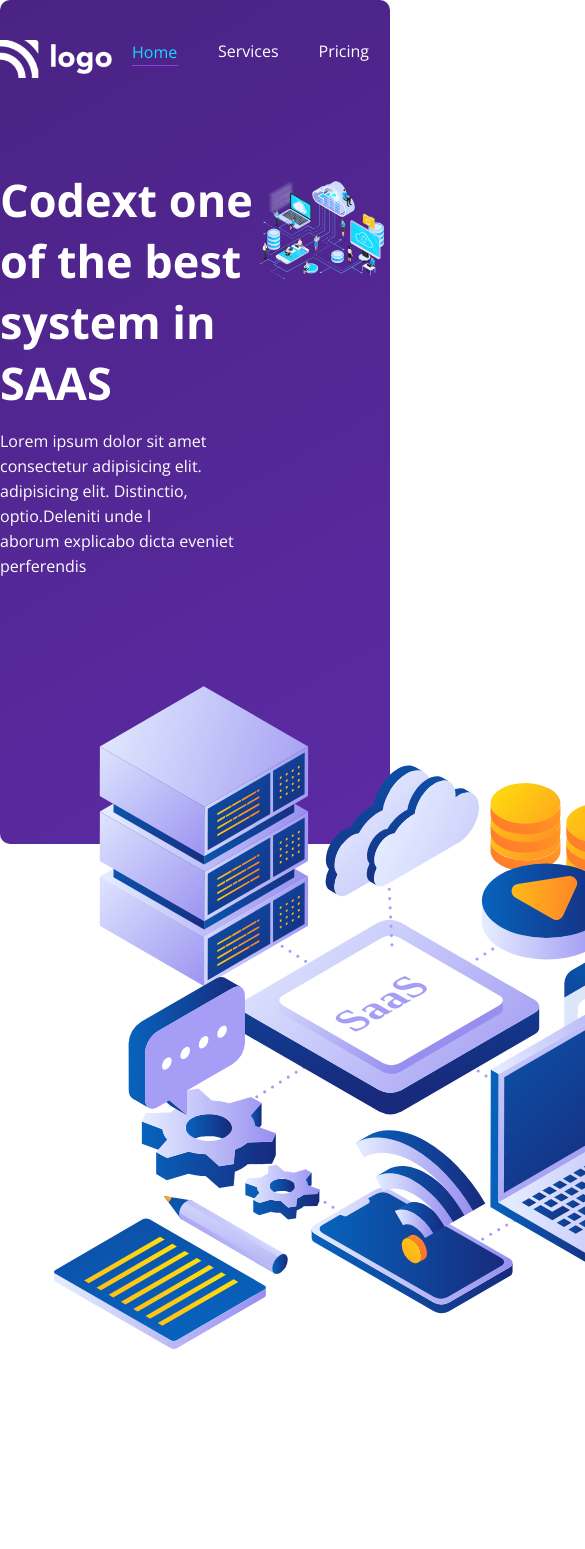
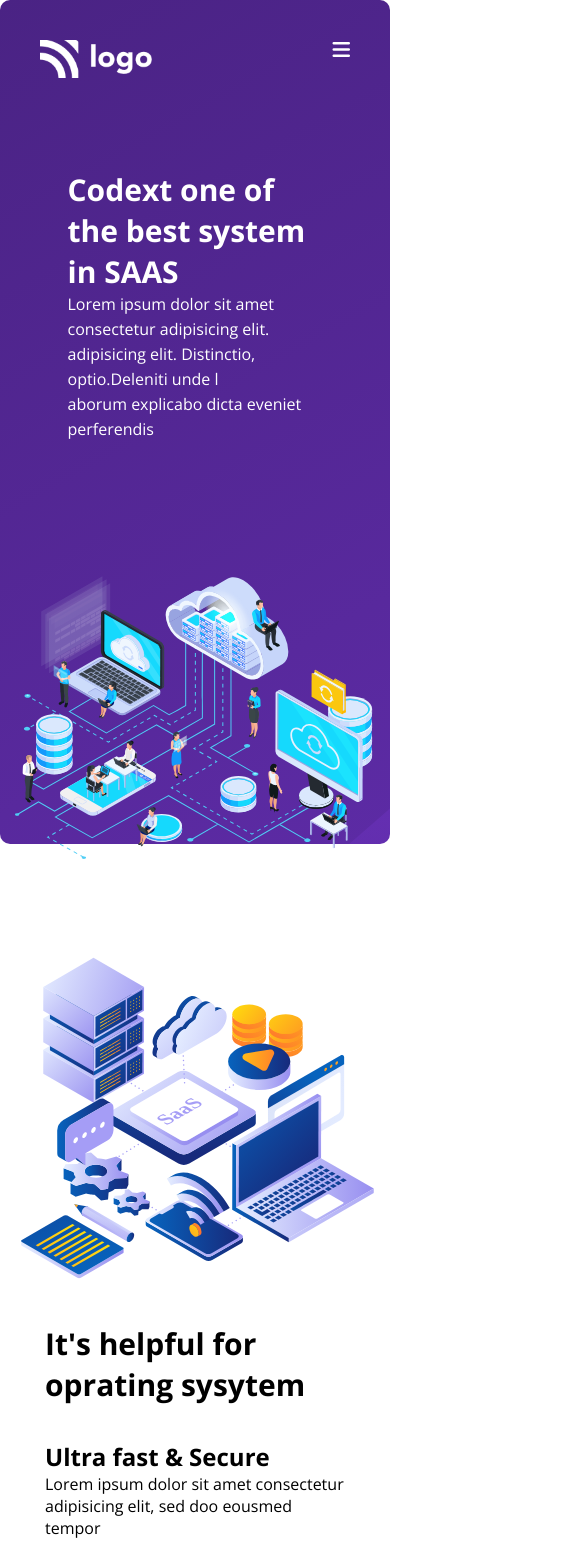
Before and after one commit to Nihalsiddiqui355/project-13, a plain HTML site: page index.html in a window 390 px wide. Shown: the top 1549 px of the page, 585 px wide, since content can reach past the window. Drawn offline with nearby package versions, Linux system fonts and the light colour scheme.

Commit message:
Mobaile Update

```diff
--- a/css/style.css
+++ b/css/style.css
@@ -15,6 +15,7 @@
 body {
     font-family: 'Open Sans', sans-serif;
 }
+
 .nav-hero {
     background-image: url("../image/bg.svg");
     background-repeat: no-repeat;
@@ -22,8 +23,9 @@ body {
     position: absolute;
     width: 100%;
     z-index: -1;
-    border-radius: 10px 10px ;
+    border-radius: 10px 10px;
 }
+
 .container {
     max-width: 70rem;
     margin: 0 auto;
@@ -32,23 +34,23 @@ body {
 /* ____________NavBar_________________________________________ */
 
 
-.nav-bar{
+.nav-bar {
     display: flex;
     justify-content: space-between;
     height: 20vh;
 }
 
-.nav-bar .logo{
+.nav-bar .logo {
     margin-top: 40px;
     width: 7rem;
     cursor: pointer;
 }
 
-.nav-bar .nav-lists{
+.nav-bar .nav-lists {
     display: flex;
 }
 
-.nav-bar .nav-lists .nav-list{
+.nav-bar .nav-lists .nav-list {
     list-style: none;
     margin: 0px 20px;
     margin-top: 40px;
@@ -56,10 +58,11 @@ body {
     cursor: pointer;
 }
 
-.nav-bar .nav-lists .nav-list:nth-child(1){
+.nav-bar .nav-lists .nav-list:nth-child(1) {
     color: var(--primary);
 }
-.nav-bar .nav-lists .nav-list:nth-child(1)::before{
+
+.nav-bar .nav-lists .nav-list:nth-child(1)::before {
     content: "";
     color: #8F44D2;
     background-color: #8F44D2;
@@ -70,29 +73,65 @@ body {
     width: 46px;
 }
 
-.nav-bar .nav-list:last-child>button{
-    background-color:var(--primary);
+.nav-bar .nav-list:last-child>button {
+    background-color: var(--primary);
     border: none;
     color: var(--white);
-    width: 145px ;
+    width: 145px;
     height: 35px;
     cursor: pointer;
 }
 
+
+.bar {
+    display: none;
+}
+
+
+@media only screen and (min-width:320px) and (max-width:764px) {
+
+    .nav-bar {
+        margin: 0 auto;
+    }
+
+    .nav-bar .nav-lists {
+        display: none;
+    }
+
+
+    .bar {
+        display: flex;
+        font-size: 20px;
+        color: white;
+        padding-top: 40px;
+        padding-right: 40px;
+        cursor: pointer;
+    }
+
+    .nav-bar .logo {
+        /* margrgb(100, 88, 88)p: 40px;
+        width: 7rem;
+        cursor: pointer; */
+        padding-top: 40px;
+        padding-left: 40px;
+        margin: 0 auto;
+    }
+}
+
 /* __________hero________________________________________ */
 
-.hero{
+.hero {
     display: grid;
     grid-template-columns: 1fr 1fr;
 }
 
-.hero .right-1{
+.hero .right-1 {
     display: flex;
     justify-content: center;
     flex-direction: column;
 }
 
-.hero .right-1 h1{
+.hero .right-1 h1 {
     font-size: 45px;
     color: var(--white);
     width: 255px;
@@ -100,70 +139,151 @@ body {
     margin-bottom: 10px;
 }
 
-.hero .right-1 p{
+.hero .right-1 p {
     color: var(--white);
     line-height: 25px;
     margin-top: 10px;
 }
 
-.sec-2{
-    margin-top: 25px;
-    height: 110vh;
+
+@media only screen and (min-width:320px) and (max-width:764px) {
+
+    .hero {
+        margin: 0 auto;
+        display: grid;
+        grid-template-columns: 1fr;
+
+    }
+    .nav-hero {
+        background-image: url("../image/bg.svg");
+        background-repeat: no-repeat;
+        width: 100%;
+
+    }
+
+    .hero .right-1 h1 {
+        font-size: 30px;
+        color: var(--white);
+        width: 255px;
+        height: max-content;
+        margin: 0 auto;
+
+    }
+
+    .hero .right-1 p {
+        color: var(--white);
+        line-height: 25px;
+        width: 255px;
+        margin: 0 auto;
+    }
+
+    .left-1 {
+        margin: auto 0;
+    }
+}
+
+
+
+/* Ṣection 02 Start here */
+
+.sec-2 {
+    /* margin-top: 25px; */
+    margin: auto auto;
     display: flex;
     justify-content: space-between;
 }
 
-div.left-2 img[src="./image/Saas illustration-01.svg"]{
-    height: 98vh;
-}
 
-.sec-2 .right-2{
+
+.sec-2 .right-2 {
     margin-top: 80px;
 }
 
-.sec-2 .right-2 h1{
+.sec-2 .right-2 h1 {
     margin: 45px 0px;
 }
 
 
-.sec-2 .right-2 .sub-right-2{
+.sec-2 .right-2 .sub-right-2 {
     margin: 35px 0px;
 }
 
-.sec-2 .right-2 .sub-right-2 p{
+.sec-2 .right-2 .sub-right-2 p {
     width: 32rem;
+}
+
+@media only screen and (min-width:800px){
+    div.left-2 img[src="./image/Saas illustration-01.svg"] {
+        /* height: 98vh; */
+        width:50vw
+    }
+}
+
+@media only screen and (min-width:320px) and (max-width:764px) {
+
+    .sec-2 {
+        display: grid;
+        justify-content: center;
+        margin: 0 auto;
+        padding-top: 40px;
+
+    }
+    .sec-2 .right-2 {
+        margin: 0 auto;
+        width: fit-content;
+    }
+
+    .sec-2 .right-2 h1 {
+
+        margin: 0 auto;
+
+        font-size: 30px;
+        width: 300px;
+    }
+
+    .sec-2 .right-2 .sub-right-2 p {
+        width: 300px;
+        margin: 0 auto;
+
+        padding: 20px auto;
+    }
+    div.left-2{
+        margin: 0 auto;
+    }
+    div.left-2 img[src="./image/Saas illustration-01.svg"] {
+      width:400px;
+    }
 }
 
 /* lastelement______________________________________________ */
 
-
-
-.sec-3{
-height: 90vh;
+.sec-3 {
+    margin: 0 auto;
 }
 
-.sec-3 .top-3{
+.sec-3 .top-3 {
     display: flex;
     justify-content: center;
     margin: 20px 0px;
 }
 
-.sec-3 .bott-3 .cards{
+.sec-3 .bott-3 .cards {
     background-color: rgb(255, 255, 255);
     padding: 10px;
+
 }
 
-.sec-3 .bott-3 .cards .card{
+.sec-3 .bott-3 .cards .card {
     background-color: white;
     margin: 10px;
     display: inline-block;
     width: 250px;
-    height: 20rem;
+    /* height: 20rem; */
     border-radius: 20px;
     box-shadow: 0px 1px 15px 1px rgba(0, 0, 0, 0.671);
 }
 
-.img{
+.img {
     width: 63px;
     margin-left: 45px;
     margin-top: 15px;
@@ -171,35 +291,73 @@ height: 90vh;
     width: 83px;
     padding: 30px;
     border-radius: 100px;
-    background-color:  rgba(245,56,6, .2);
+    background-color: rgba(245, 56, 6, .2);
 }
 
-.card .card-1{
+.card .card-1 {
     background-color: rgba(255, 193, 58, 0.2);
 }
-.card .card-2{
+
+.card .card-2 {
     background-color: rgba(255, 193, 58, 0.2);
 }
-.card .card-3{
+
+.card .card-3 {
     background-color: rgba(101, 255, 58, 0.2);
 }
-.card .card-4{
+
+.card .card-4 {
     background-color: rgba(235, 58, 255, 0.2);
+}
+
+.cards .card h2 {
+    margin: 13px;
+}
+
+.cards .card p {
+    margin: 11px;
+}
+
+div.active-card {
+    color: white;
+    height: 144px;
+    background-color: var(--secondary);
+    border-radius: 20px;
+}
+
+@media  (max-width: 764px){
+.left-1 {
+    margin: auto 0;
+    padding-top: 100px;
+}
 }
 
 
 
 
-.cards .card h2 {
-    margin: 13px;
+
+@media only screen and (min-width:320px) and (max-width:764px) {
+    .sec-3{
+        width: fit-content;
+    }
+    .sec-3 .top-3{
+        max-width: 300px;
+        font-size: 15px;
+        text-align: center;
+
+
+    }
+    .sec-3 .bott-3{
+        height: 81rem;
+
+    }
+    .sec-3 .bott-3 .cards {
+        background-color: rgb(255, 255, 255);
+
+        margin: 0 auto;
+        max-width:260px;
+
+    }
+
+
 }
-.cards .card p {
-    margin: 11px;
-}
-
-div.active-card{
-    color: white;
-    height: 144px;
-    background-color: var(--secondary);
-    border-radius: 20px;
-}
--- a/index.html
+++ b/index.html
@@ -3,6 +3,7 @@
 
 <head>
     <meta charset="UTF-8">
+    <link rel="stylesheet" href="https://cdnjs.cloudflare.com/ajax/libs/font-awesome/6.2.0/css/all.min.css" integrity="sha512-xh6O/CkQoPOWDdYTDqeRdPCVd1SpvCA9XXcUnZS2FmJNp1coAFzvtCN9BmamE+4aHK8yyUHUSCcJHgXloTyT2A==" crossorigin="anonymous" referrerpolicy="no-referrer" />
     <meta http-equiv="X-UA-Compatible" content="IE=edge">
     <meta name="viewport" content="width=device-width, initial-scale=1.0">
     <title>Saas Landing Page</title>
@@ -29,7 +30,10 @@
                         </button>
                     </li>
                 </ul>
+                <span class="bar"><i class="fa-solid fa-bars"></i></span>
             </div>
+
+            <!-- Hero Section -->
             <div class="hero">
                 <div class="right-1">
                     <h1>
@@ -43,6 +47,8 @@
                     <img src="./image/Hero.svg" alt="Hero">
                 </div>
             </div>
+
+            <!-- Section 02 -->
 
             <div class="sec-2">
                 <div class="left-2">
@@ -66,13 +72,20 @@
                 </div>
             </div>
 
+            <!-- Section 03 -->
 
             <div class="sec-3">
+
+                <!-- bott 03 here -->
                 <div class="top-3">
+
                     <h1>We
                         provide Best Feature for Customer
                     </h1>
                 </div>
+
+                <!-- bott 03 here -->
+
                 <div class="bott-3">
                     <div class="cards">
                         <div class="card">
@@ -81,7 +94,7 @@
                             </div>
                             <div class="active-card">
                                 <h2>Clean Code</h2>
-                            <p>Lorem ipsum dolor sit amet consectetur adipisicing elit.</p>
+                                <p>Lorem ipsum dolor sit amet consectetur adipisicing elit.</p>
                             </div>
                         </div>
 
@@ -105,8 +118,10 @@
                             <div class="card-4 img">
                                 <img src="./image/support.svg" alt="support">
                             </div>
-                            <div><h2>24/7 Support</h2>
-                                <p>Lorem ipsum dolor sit amet consectetur adipisicing elit.</p></div>
+                            <div>
+                                <h2>24/7 Support</h2>
+                                <p>Lorem ipsum dolor sit amet consectetur adipisicing elit.</p>
+                            </div>
 
                         </div>
                     </div>
```
